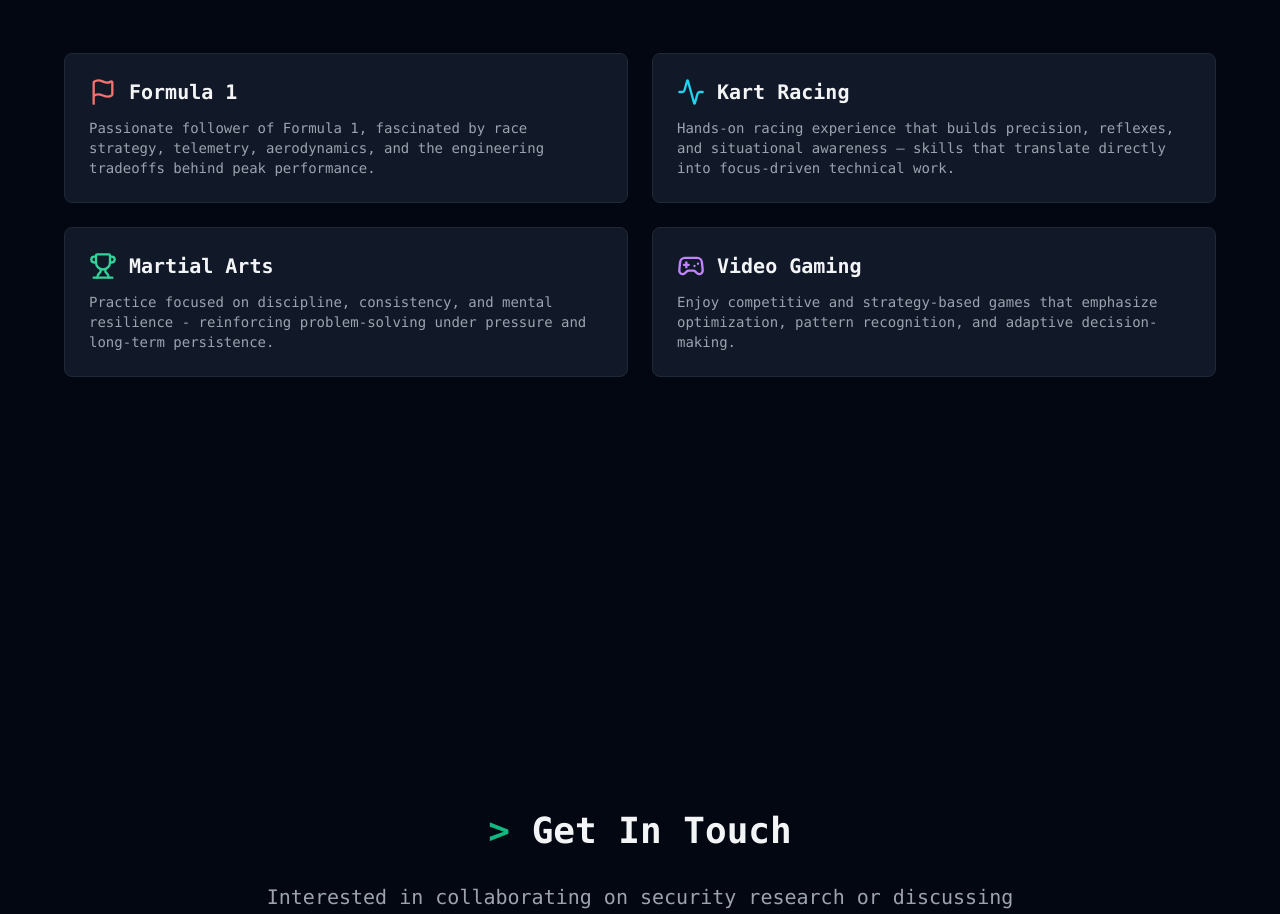
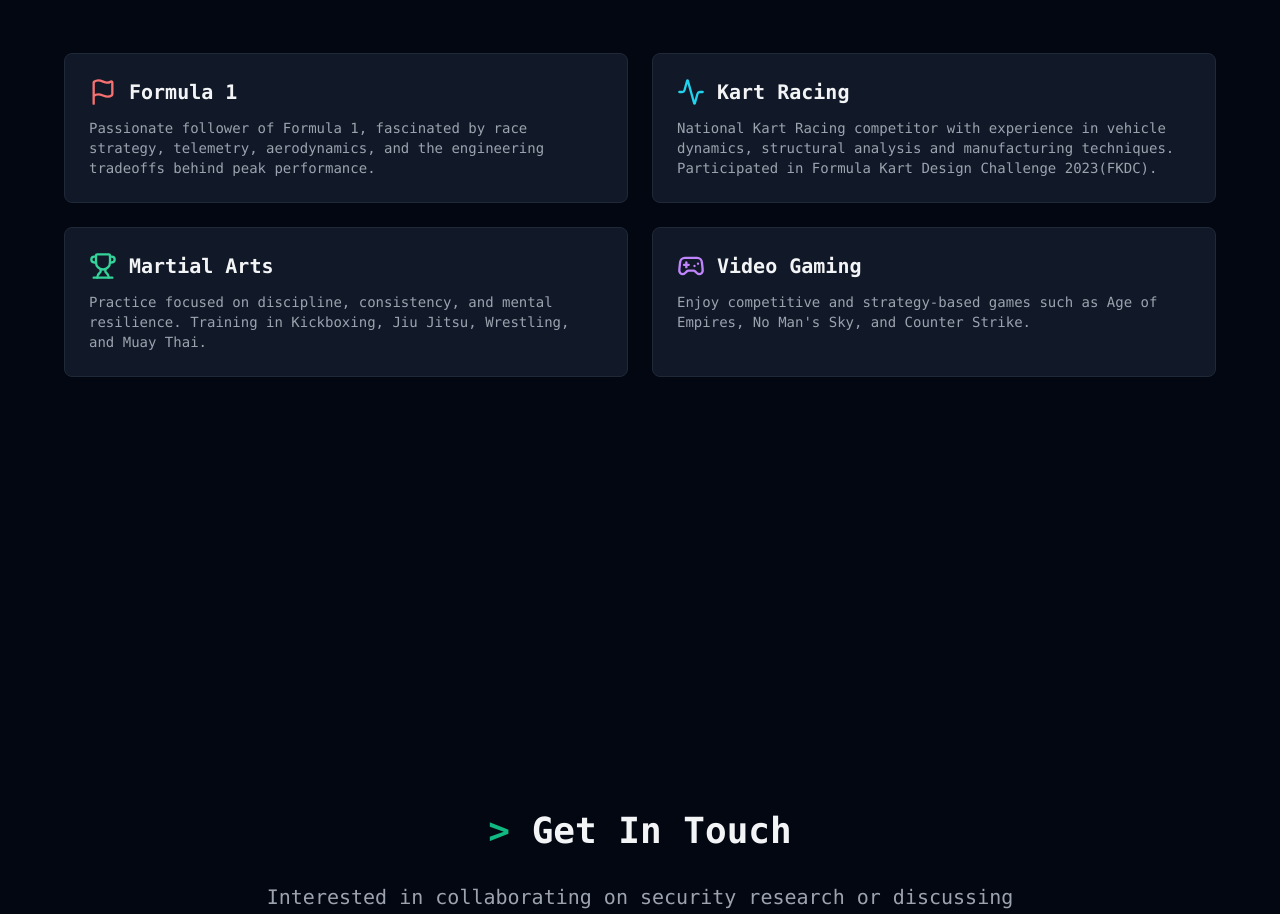
Before and after one commit to pwaghanna/portfolio, a Next.js app: page /portfolio/ in a window 1280 px wide. Shown: the part 4555-5469 px from the top of the page. Built offline with nearby package versions, Linux system fonts and the light colour scheme.

Commit message:
modified interests

```diff
--- a/pages/index.js
+++ b/pages/index.js
@@ -400,8 +400,8 @@
             <h3 className="text-xl font-bold">Kart Racing</h3>
             </div>
             <p className="text-gray-400 text-sm">
-            Hands-on racing experience that builds precision, reflexes, and situational awareness —
-            skills that translate directly into focus-driven technical work.
+            National Kart Racing competitor with experience in vehicle dynamics, structural analysis and manufacturing techniques.
+            Participated in Formula Kart Design Challenge 2023(FKDC).
             </p>
         </div>
 
@@ -412,7 +412,7 @@
             <h3 className="text-xl font-bold">Martial Arts</h3>
             </div>
             <p className="text-gray-400 text-sm">
-            Practice focused on discipline, consistency, and mental resilience - reinforcing problem-solving under pressure and long-term persistence.
+            Practice focused on discipline, consistency, and mental resilience. Training in Kickboxing, Jiu Jitsu, Wrestling, and Muay Thai.
             </p>
         </div>
 
@@ -423,8 +423,7 @@
             <h3 className="text-xl font-bold">Video Gaming</h3>
             </div>
             <p className="text-gray-400 text-sm">
-            Enjoy competitive and strategy-based games that emphasize optimization,
-            pattern recognition, and adaptive decision-making.
+            Enjoy competitive and strategy-based games such as Age of Empires, No Man's Sky, and Counter Strike.
             </p>
         </div>
 
```
